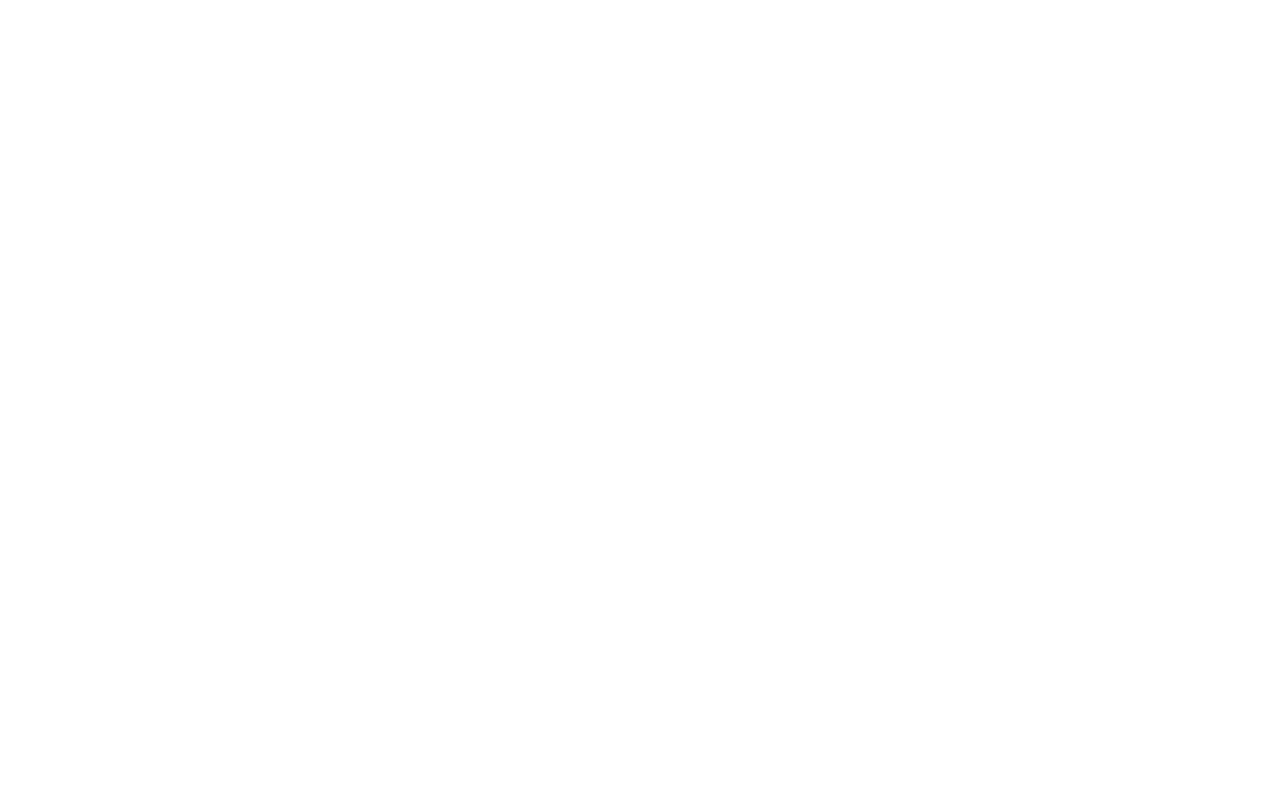
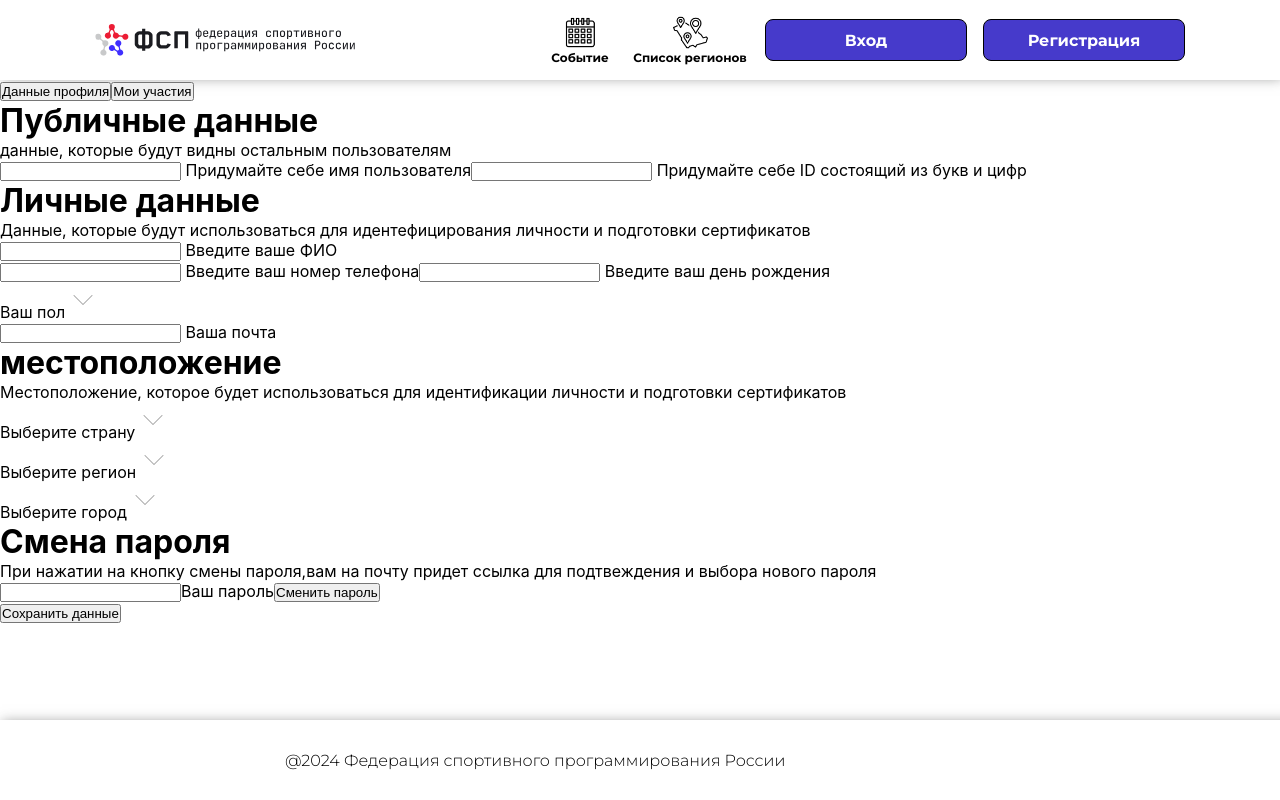
Before and after one commit to HomnixMirn/A-cutlet-with-mashed-, a React (Create React App) app in the folder reactapp/: page /PersonalAccountUser in a window 1280 px wide. Before the commit this address had no page. Built offline with nearby package versions, Linux system fonts and the light colour scheme.

Commit message:
PersonalAccountUser

```diff
--- a/reactapp/src/index.js
+++ b/reactapp/src/index.js
@@ -5,6 +5,7 @@
 import Login from './packages/Login';
 import Register from './packages/Register';
 import Map from './packages/MapComponents';
+import PersonalAccountUser from './packages/PersonalAccountUser.jsx';
 import { BrowserRouter, Route, Routes  } from'react-router-dom';
 
 export const API_URL = "http://localhost:8000/api/mininCode/";
@@ -19,6 +20,7 @@
           <Route path="/login" element={<Login/>} />
           <Route path="/register" element={<Register />} />
           <Route path="/map" element={<Map />} />
+          <Route path = "/PersonalAccountUser" element={<PersonalAccountUser />} />
         </Routes>
     </BrowserRouter>
   // </React.StrictMode>
--- /dev/null
+++ b/reactapp/src/packages/PersonalAccountUser.jsx
@@ -0,0 +1,173 @@
+import React, { useState } from 'react'
+import {API_URL} from '../index'
+import Header from '../components/Header'
+import Footer from '../components/Footer'
+import vector_bottom from '../static/img/стрелка.png';
+import Vector from '../static/img/Vector.png';
+
+export default function PersonalAccountUser() {
+    const [gender, setGender] = useState('');
+    const [isGenderDropdownOpen, setIsGenderDropdownOpen] = useState(false);
+
+    const [country, setCountry] = useState('');
+    const [isCountryDropdownOpen, setIsCountryDropdownOpen] = useState(false);
+
+    const [region, setRegion] = useState('');
+    const [isRegionDropdownOpen, setIsRegionDropdownOpen] = useState(false);
+
+    const [city, setCity] = useState('');
+    const [isCityDropdownOpen, setIsCityDropdownOpen] = useState(false);
+
+    const toggleDropdown = (setDropdownOpen) => {
+        setDropdownOpen(prevState => !prevState);
+    };
+
+    const handleInputChange = (setFunction, setDropdownOpen, value) =>{
+        setFunction(value);
+        setDropdownOpen(true);
+    };
+
+    const selectOption = (setOption, setDropdownOpen, option) => {
+        setOption(option);
+        setDropdownOpen(false);
+    };
+
+    return (
+        <>
+        <Header/>
+        <Footer/>
+        <div className="">
+
+            <div className="">
+                <button className= "" type = " ">Данные профиля</button>
+                <button className= "" type = " ">Мои участия</button>
+            </div>
+
+            <div className="">
+
+                <div className="">
+                    <div className="">
+                        <h1 className="">Публичные данные</h1>
+                        <p className="">данные, которые будут видны остальным пользователям</p>
+                    </div>
+                    <div className="">
+                        <input type="text" className="" /> Придумайте себе имя пользователя
+                        <input type="text" className="" /> Придумайте себе ID состоящий из букв и цифр
+                    </div>
+                </div>
+
+                <div className="">
+                    <div className="">
+                        <h1 className="">Личные данные</h1>
+                        <p className="">Данные, которые будут использоваться для идентефицирования личности и подготовки сертификатов</p>
+                    </div>
+                    <div className="">
+                        <input type="text" className="" /> Введите ваше ФИО
+                        <div className="">
+                            <input type="text" className="" /> Введите ваш номер телефона
+                            <input type="text" className="" /> Введите ваш день рождения
+                        </div>
+                        <div className="">
+                            <div className="dropdown-header">
+                                {gender || 'Ваш пол'}
+                                {isGenderDropdownOpen
+                                    ? <img src = {Vector} className = "dropdown-arrow" onClick = {() => toggleDropdown(setIsGenderDropdownOpen)} />
+                                    : <img src = {vector_bottom} className = "dropdown-arrow" onClick = {() => toggleDropdown(setIsGenderDropdownOpen)} />
+                                }
+                            </div>
+                            {isGenderDropdownOpen &&(
+                                <ul className="dropdown-list">
+                                    <li onClick = {() => selectOption(setGender, setIsGenderDropdownOpen,'Мужской')}>Мужской</li>
+                                    <li onClick = {() => selectOption(setGender, setIsGenderDropdownOpen,'Женский')}>Женский</li>
+                                </ul>
+                            )}
+                        </div>
+
+                        <div className=' '>
+                            <input type="text" className="" /> Ваша почта
+                        </div>
+
+                    </div>
+                </div>
+
+                <div className="">
+                    <div className="">
+                        <h1 className="">местоположение</h1>
+                        <p className="">Местоположение, которое будет использоваться для идентификации личности и подготовки сертификатов</p>
+                    </div>
+                    <div className="">
+
+                        <div className="">
+                            {country || 'Выберите страну'}
+                            {isCountryDropdownOpen
+                                    ? <img src = {Vector} className = "dropdown-arrow" onClick = {() => toggleDropdown(setIsCountryDropdownOpen)} />
+                                    : <img src = {vector_bottom} className = "dropdown-arrow" onClick = {() => toggleDropdown(setIsCountryDropdownOpen)} />
+                                }
+                        </div>
+                        {isCountryDropdownOpen &&(
+                            <input
+                                type="text"
+                                className="input"
+                                value = {country}
+                                onChange ={(e) => handleInputChange(setCountry,setIsCountryDropdownOpen, e.target.value)}
+                                placeholder="Введите или выберите страну"
+                            />
+                        )}
+
+                        <div className="">
+                            {region || 'Выберите регион' }
+                            {isRegionDropdownOpen
+                                    ? <img src = {Vector} className = "dropdown-arrow" onClick = {() => toggleDropdown( setIsRegionDropdownOpen)} />
+                                    : <img src = {vector_bottom} className = "dropdown-arrow" onClick = {() => toggleDropdown( setIsRegionDropdownOpen)} />
+                                }
+                        </div>
+                        {isRegionDropdownOpen &&(
+                            <input
+                                type="text"
+                                className=""
+                                onChange={(e) => handleInputChange(setRegion, setIsRegionDropdownOpen,e.target.value)}
+                                placeholder="Введите или выберите регион"
+                             />
+                        )}
+
+                        <div className="">
+                            <div className="">
+                                {city || 'Выберите город'}
+                                {isCityDropdownOpen
+                                        ? <img src = {Vector} className = "dropdown-arrow" onClick = {() => toggleDropdown(setIsCityDropdownOpen)} />
+                                        : <img src = {vector_bottom} className = "dropdown-arrow" onClick = {() => toggleDropdown(setIsCityDropdownOpen)} />
+                                    }
+                            </div>
+                            {isCityDropdownOpen &&(
+                                <input
+                                    type="text"
+                                    className=""
+                                    onChange={(e) => handleInputChange(setCity,setIsCityDropdownOpen, e.target.value)}
+                                    placeholder="Введите или выберите город"
+                                />
+                            )}
+
+                        </div>
+                    </div>
+                </div>
+
+                <div className="">
+                    <div className="">
+                        <h1 className="">Смена пароля</h1>
+                        <p className="">При нажатии на кнопку смены пароля,вам на почту придет ссылка для подтвеждения и выбора нового пароля</p>
+                    </div>
+                    <div className="">
+                        <input type="text" className="type" />Ваш пароль
+                        <button className="">Сменить пароль</button>
+                    </div>
+                </div>
+
+                <div className="">
+                    <button className="">Сохранить данные</button>
+                </div>
+            </div>
+        </div>
+        </>
+
+     );
+}
```
Also changed, not shown: reactapp/src/static/img/Vector.png (added), reactapp/src/static/img/стрелка.png (added).
